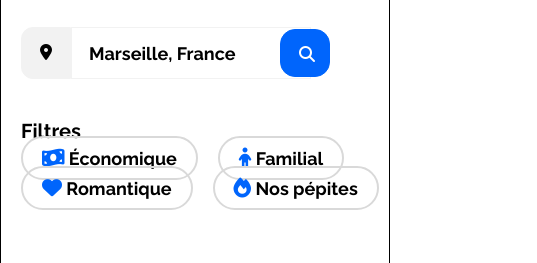
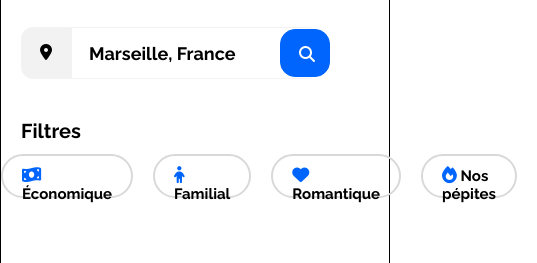
Before and after one commit to LaurieLM/Projet2_BOOKI_Lespinasse_Laurie, a plain HTML site: page index.html in a window 390 px wide. Shown: the part 220-483 px from the top of the page, 537 px wide, since content can reach past the window. Drawn offline with Linux system fonts and the light colour scheme.

Commit message:
MAJ filters tablette

```diff
--- a/CSS/style.css
+++ b/CSS/style.css
@@ -111,13 +111,15 @@ body {
     margin: 0;
 }
 
-.filters-1, .filters-2  {
+.filters-container {
     display: flex;
     justify-content: space-around;
     align-items: center;
     height: 30px;
-    font-size: 18px;
-    font-weight: bold;
+}
+
+.filters-1, .filters-2 {
+    display: flex;
 }
 
 .filters-1 li, .filters-2 li {
@@ -126,6 +128,8 @@ body {
     border-radius: 25px;
     margin: 0 0 0 20px;
     padding: 10px 19px 0 19px;
+    font-size: 18px;
+    font-weight: bold;
 }
 
 .filters-1 li:hover, .filters-2 li:hover {
@@ -390,19 +394,24 @@ footer {
 /****** Media queries ***********/
 /* Medium devices (tablets, less/equal than 1024px) */
 @media (max-width: 1024px) {
-
     .filters {
         flex-direction: column;
         align-items: flex-start;
     }
 
-    /* .filters ul {
-        padding: 0;
+    .filters-1, .filters-2 {
+        margin-top: 35px;
     }
 
-    .filters li {
-        margin: 20px 20px 0 0;
-    } */
+    .filters-1 li, .filters-2 li {
+        font-size: 15px;
+        margin: 0 20px 0 0;
+    }
+
+    .filters-1 li i, .filters-2 li i {
+        font-size: 17px;
+    }
+
     .hebergements-and-populaires {
         flex-direction: column;
     }
--- a/index.html
+++ b/index.html
@@ -53,6 +53,7 @@
 
             <div class="filters">
                 <p>Filtres</p>
+                <div class="filters-container">
                     <div class="filters-1">
                         <li><i class="fas fa-money-bill-wave"></i> Économique</li>
                         <li><i class="fas fa-child"></i> Familial</li>
@@ -60,6 +61,7 @@
                     <div class="filters-2">
                         <li><i class="fas fa-heart"></i> Romantique</li>
                         <li><i class="fa-solid fa-fire"></i> Nos pépites</li>
+                    </div>
                 </div>
             </div>
         </header>
```
Lines whose indentation alone changed are shown as unchanged.
